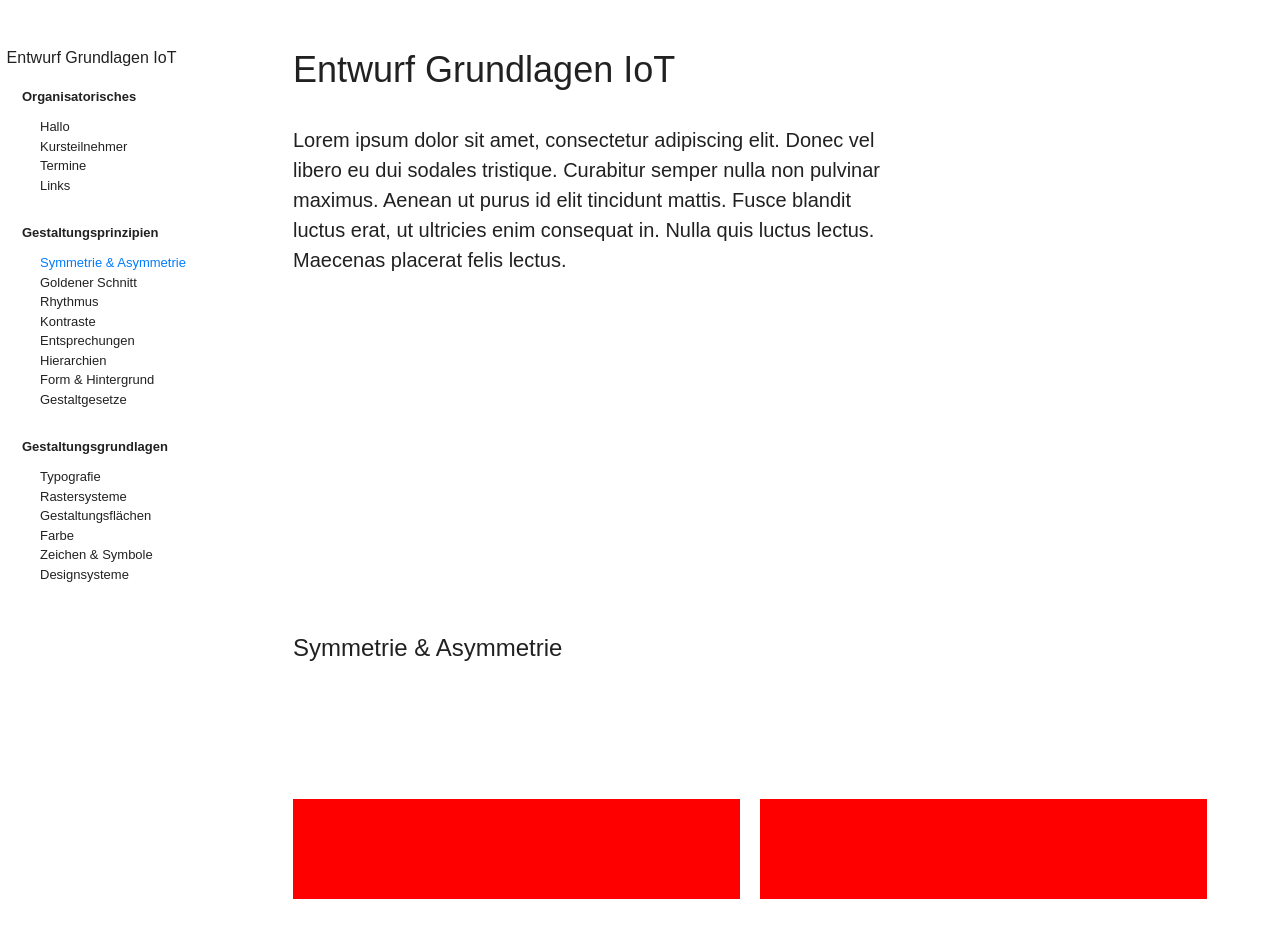
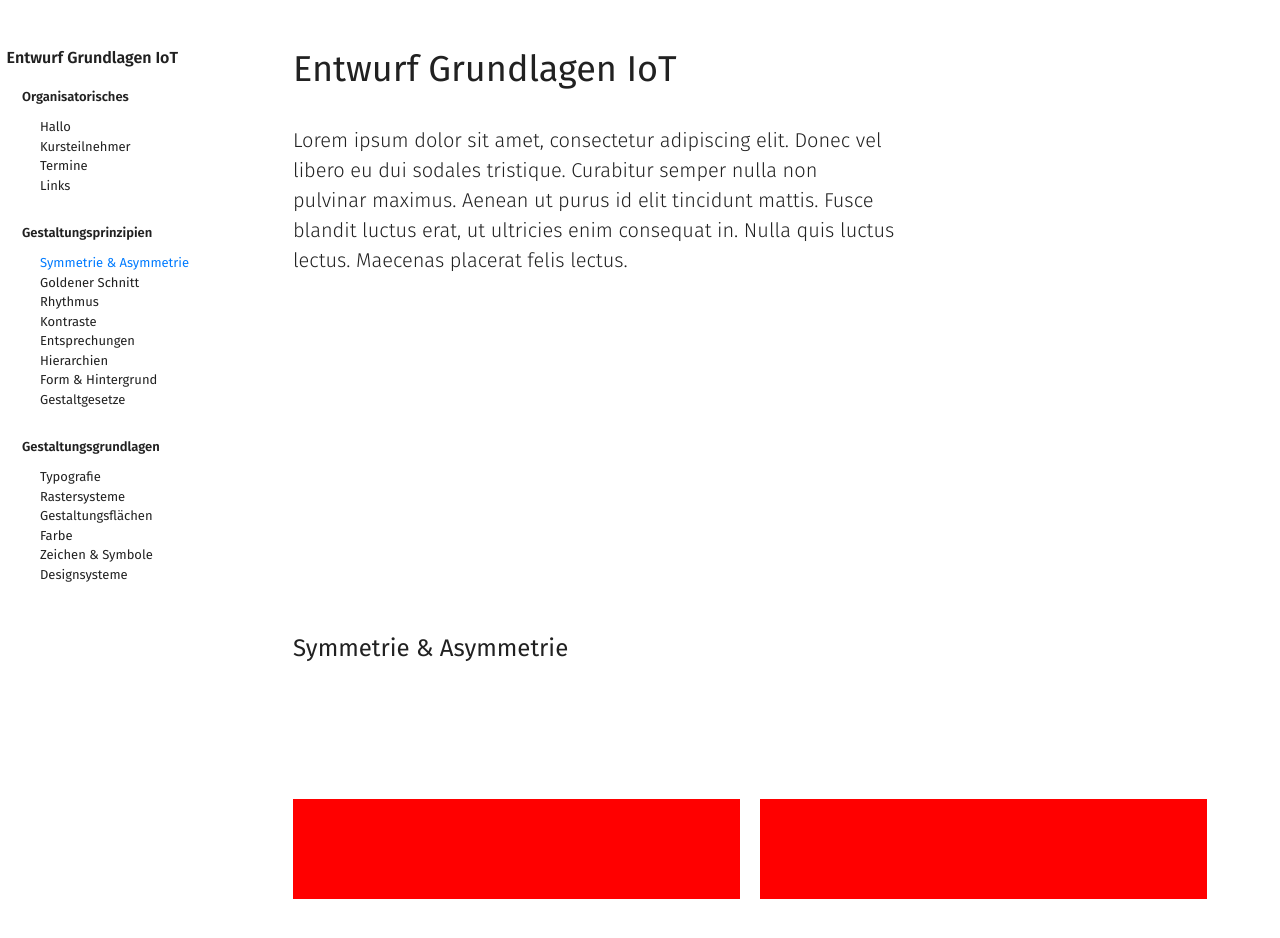
Before and after one commit to bruphil/iot-class, a plain HTML site: page index.html in a window 1280 px wide. Drawn offline with nearby package versions, Linux system fonts and the light colour scheme.

Commit message:
changed font family

```diff
--- a/css/style.css
+++ b/css/style.css
@@ -1,6 +1,6 @@
 li {
   font-size: 13px;
-  font-family: sans-serif;
+  font-family: 'Fira Sans', sans-serif;
   font-weight: 500;
   color: #212121;
   list-style:none;
@@ -11,13 +11,13 @@ li {
 
 h1 {
   font-size: 36px;
-  font-family: sans-serif;
+  font-family: 'Fira Sans', sans-serif;
   font-weight: 500;
   color: #212121;
 }
 h2 {
   font-size: 24px;
-  font-family: sans-serif;
+  font-family: 'Fira Sans', sans-serif;
   font-weight: 500;
   color: #212121;
 }
@@ -25,21 +25,21 @@ h2 {
 h4 {
   font-size: 20px;
   line-height: 1.5;
-  font-family: sans-serif;
-  font-weight: 300;
+  font-family: 'Fira Sans', sans-serif;
+  font-weight: 100;
   color: #212121;
 }
 h5 {
   font-size: 16px;
-  font-family: sans-serif;
-  font-weight: 500;
+  font-family: 'Fira Sans', sans-serif;
+  font-weight: 700;
   color: #212121;
   padding-left: 3%;
 }
 
 h6 {
   font-size: 13px;
-  font-family: sans-serif;
+  font-family: 'Fira Sans', sans-serif;
   font-weight: 700;
   line-height: 14px;
   color: #212121;
--- a/index.html
+++ b/index.html
@@ -3,7 +3,8 @@
 
 <head>
   <meta charset="UTF-8">
-  <title>An Anonymous Pen on CodePen</title>
+  <link href="https://fonts.googleapis.com/css?family=Fira+Sans:300,400,600" rel="stylesheet">
+  <title>Entwurf Grundlagen</title>
 
 
   <link rel='stylesheet prefetch' href='https://cdnjs.cloudflare.com/ajax/libs/twitter-bootstrap/4.0.0/css/bootstrap.css'>
```
